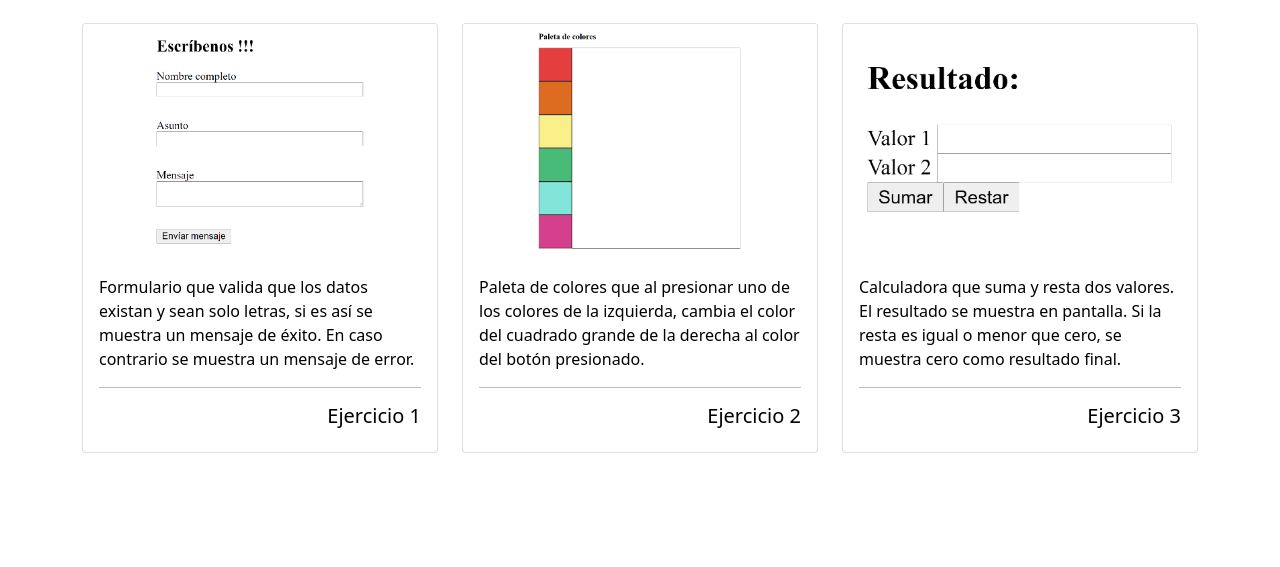
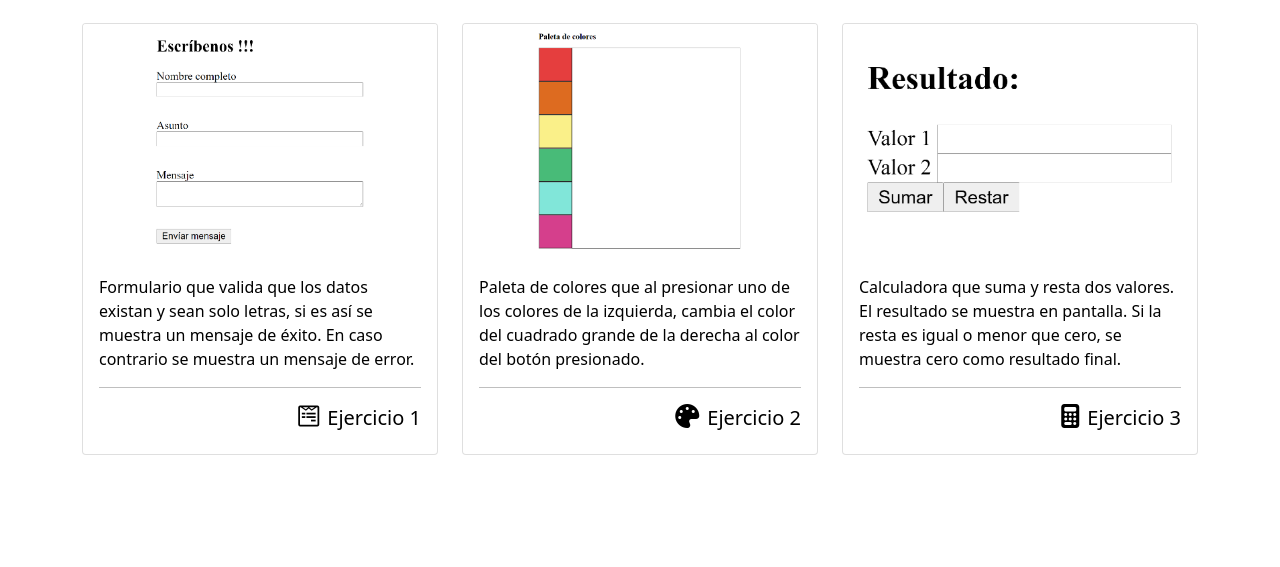
Before and after one commit to DaniloCM/desafio-javascript-en-practica, a plain HTML site: page index.html in a window 1280 px wide. Shown: the part 233-800 px from the top of the page. Drawn offline with nearby package versions, Linux system fonts and the light colour scheme.

Commit message:
Agregados iconos a los títulos de las tarjetas

```diff
--- a/index.html
+++ b/index.html
@@ -64,8 +64,10 @@
                             </p>
                             <hr>
                             <div class="d-flex justify-content-end">
+
                                 <h5>
-                                    Ejercicio 1
+                                    <i
+                                class="fab fa-wpforms me-2 fs-4"></i>Ejercicio 1
                                 </h5>
                             </div>
                         </div>
@@ -87,8 +89,10 @@
                             </p>
                             <hr>
                             <div class="d-flex justify-content-end">
+
                                 <h5>
-                                    Ejercicio 2
+                                    <i
+                                class="fas fa-palette me-2 fs-4"></i>Ejercicio 2
                                 </h5>
                             </div>
                         </div>
@@ -110,8 +114,10 @@
                             </p>
                             <hr>
                             <div class="d-flex justify-content-end">
+
                                 <h5>
-                                    Ejercicio 3
+                                    <i
+                                class="fas fa-calculator me-2 fs-4"></i>Ejercicio 3
                                 </h5>
                             </div>
                         </div>
```
